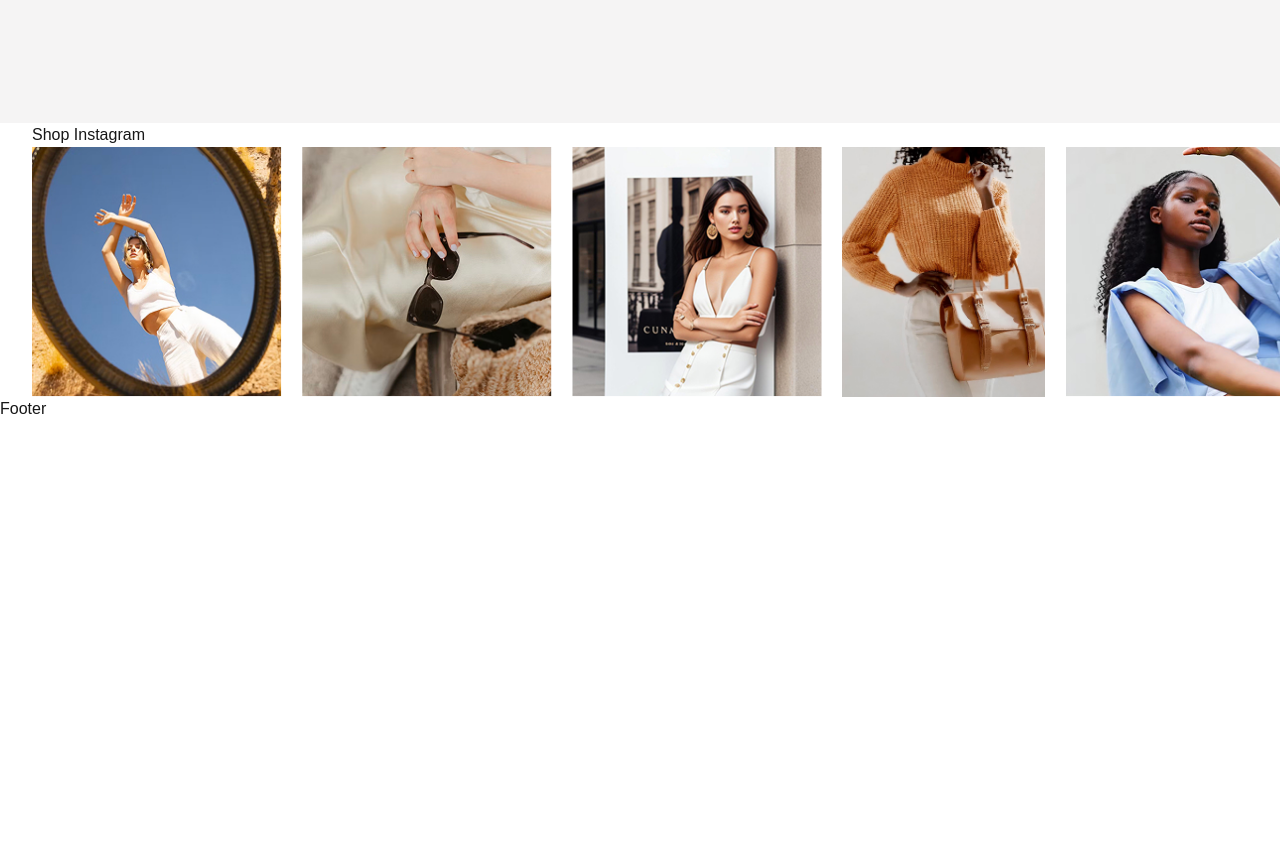
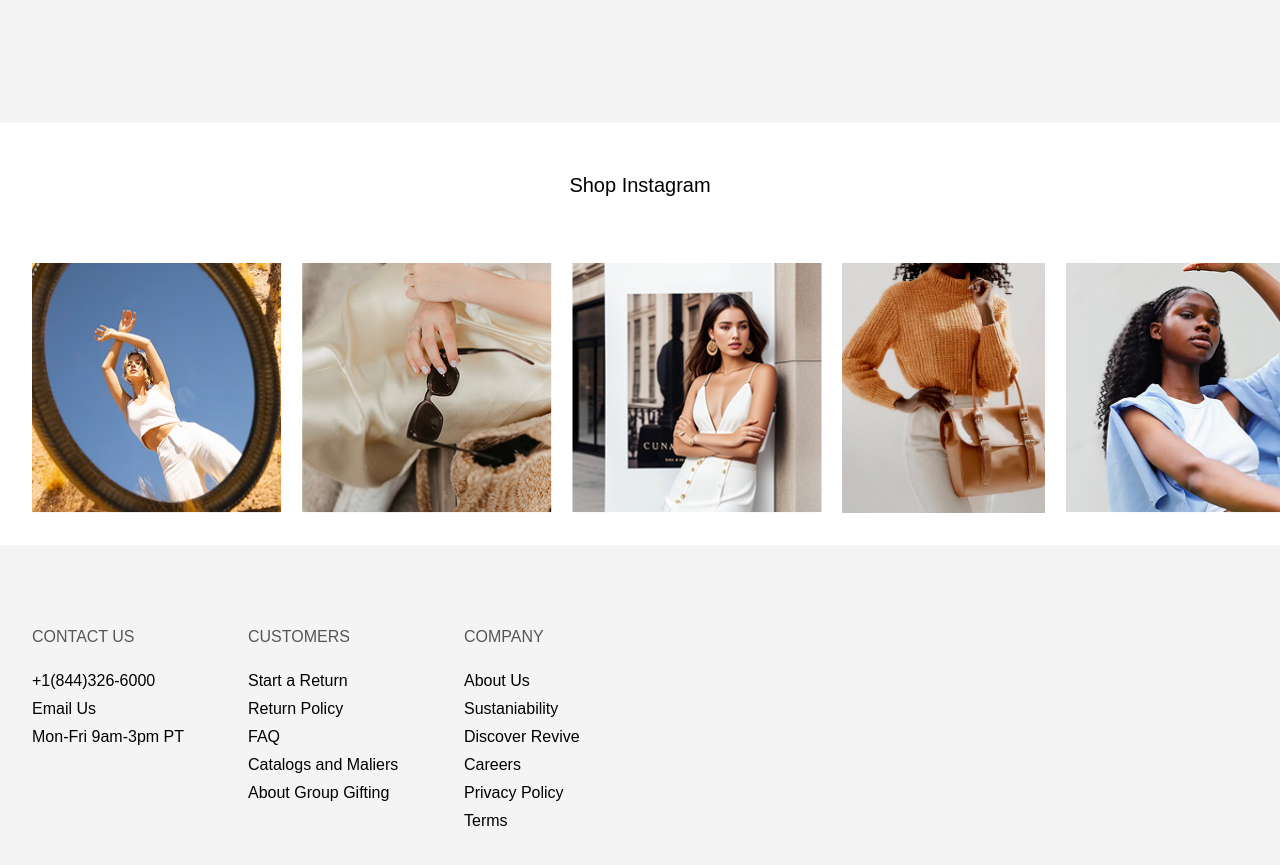
Before and after one commit to LutfullaSamigullayev/fashion, a Next.js app: page / in a window 1280 px wide. Shown: the part 3060-3925 px from the top of the page. Before the commit the page ends 3481 px from the top, so only its background shows below. Built offline with nearby package versions, Linux system fonts and the light colour scheme.

Commit message:
footer added

```diff
--- /dev/null
+++ b/src/components/footer/components/footerMenu.tsx
@@ -0,0 +1,17 @@
+import { FooterMenuType } from "@/types";
+import Link from "next/link";
+
+export const FooterMenu = ({title, data}: FooterMenuType) => {
+  return (
+    <div className="min-w-48 flex flex-col gap-y-5">
+      <h3 className="text-[#565656]">{title}</h3>
+      <ul>
+        {data.map(item => (
+            <li key={item.id} className="pb-1">
+                <Link href={item.link}>{item.title}</Link>
+            </li>
+        ))}
+      </ul>
+    </div>
+  );
+};
--- /dev/null
+++ b/src/components/footer/components/index.ts
@@ -0,0 +1 @@
+export { FooterMenu } from "./footerMenu"
--- a/src/components/footer/index.tsx
+++ b/src/components/footer/index.tsx
@@ -1,3 +1,20 @@
+import { footerItems } from "@/data";
+import { FooterMenu } from "./components";
+
 export const Footer = () => {
-  return <h1>Footer</h1>;
+  return (
+    <div className="bg-[#F5F4F4] text-black">
+      <div className="container_ flex justify-between">
+        <div className="w-[576px] flex gap-x-6 py-20">
+          {footerItems.map(item => (
+            <FooterMenu key={item.id} title={item.title} data={item.data} />
+          ))}
+
+        </div>
+        <div className="w-[490px]">
+
+        </div>
+      </div>
+    </div>
+  );
 };
--- a/src/components/instagram/index.tsx
+++ b/src/components/instagram/index.tsx
@@ -3,8 +3,8 @@
 
 export const Instagram = () => {
   return (
-    <div className="container_">
-      <h4>Shop Instagram</h4>
+    <div className="container_ flex flex-col gap-y-12 py-8">
+      <h4 className="p-4 text-xl text-center text-black">Shop Instagram</h4>
       <div className="h-[250px] flex gap-x-5">
         {instagramItems.map((item) => (
           <Image
--- a/src/data/index.ts
+++ b/src/data/index.ts
@@ -1,4 +1,11 @@
-import { CollectionItemsType, InstagramItemsType, MenuItemsType, NowWearItemsType } from "@/types";
+import {
+  CollectionItemsType,
+  FooterItemsType,
+  FooterMenuType,
+  InstagramItemsType,
+  MenuItemsType,
+  NowWearItemsType,
+} from "@/types";
 
 export const menuItems: MenuItemsType[] = [
   {
@@ -27,32 +34,32 @@
   {
     id: 1,
     imgUrl: "/collection/top_1.jpg",
-    title: "New Arrivals"
+    title: "New Arrivals",
   },
   {
     id: 2,
     imgUrl: "/collection/top_2.jpg",
-    title: "The Casual Edit"
+    title: "The Casual Edit",
   },
   {
     id: 3,
     imgUrl: "/collection/top_3.jpg",
-    title: "Best-Sellers"
+    title: "Best-Sellers",
   },
-]
+];
 
-export const collectionBottomItems: CollectionItemsType[] =[
+export const collectionBottomItems: CollectionItemsType[] = [
   {
     id: 1,
     imgUrl: "/collection/bottom_1.jpg",
-    title: "The Smart Chik"
+    title: "The Smart Chik",
   },
   {
     id: 2,
     imgUrl: "/collection/bottom_2.jpg",
-    title: "Ready To Go"
+    title: "Ready To Go",
   },
-]
+];
 
 export const nowWearItems: NowWearItemsType[] = [
   {
@@ -85,27 +92,118 @@
     title: "The Casual Edit Casua",
     price: 298,
   },
-]
+];
 
 export const instagramItems: InstagramItemsType[] = [
   {
     id: 1,
-    bgUrl: "/instagram/instagram_1.jpg"
+    bgUrl: "/instagram/instagram_1.jpg",
   },
   {
     id: 2,
-    bgUrl: "/instagram/instagram_2.jpg"
+    bgUrl: "/instagram/instagram_2.jpg",
   },
   {
     id: 3,
-    bgUrl: "/instagram/instagram_3.jpg"
+    bgUrl: "/instagram/instagram_3.jpg",
   },
   {
     id: 4,
-    bgUrl: "/instagram/instagram_4.jpg"
+    bgUrl: "/instagram/instagram_4.jpg",
   },
   {
     id: 5,
-    bgUrl: "/instagram/instagram_5.jpg"
+    bgUrl: "/instagram/instagram_5.jpg",
   },
-]
+];
+
+export const footerItems: FooterMenuType[] = [
+  {
+    id: 1,
+    title: "CONTACT US",
+    data: [
+      {
+        id: 1,
+        title: "+1(844)326-6000",
+        link: "#",
+      },
+      {
+        id: 2,
+        title: "Email Us",
+        link: "#",
+      },
+      {
+        id: 3,
+        title: "Mon-Fri 9am-3pm PT",
+        link: "#",
+      },
+    ],
+  },
+  {
+    id: 2,
+    title: "CUSTOMERS",
+    data: [
+      {
+        id: 1,
+        title: "Start a Return",
+        link: "#",
+      },
+      {
+        id: 2,
+        title: "Return Policy",
+        link: "#",
+      },
+      {
+        id: 3,
+        title: "FAQ",
+        link: "#",
+      },
+      {
+        id: 4,
+        title: "Catalogs and Maliers",
+        link: "#",
+      },
+      {
+        id: 5,
+        title: "About Group Gifting",
+        link: "#",
+      },
+    ],
+  },
+  {
+    id: 3,
+    title: "COMPANY",
+    data: [
+      {
+        id: 1,
+        title: "About Us",
+        link: "#",
+      },
+      {
+        id: 2,
+        title: "Sustaniability",
+        link: "#",
+      },
+      {
+        id: 3,
+        title: "Discover Revive",
+        link: "#",
+      },
+      {
+        id: 4,
+        title: "Careers",
+        link: "#",
+      },
+      {
+        id: 5,
+        title: "Privacy Policy",
+        link: "#",
+      },
+      {
+        id: 6,
+        title: "Terms",
+        link: "#",
+      },
+    ],
+  },
+];
```
Also changed, not shown: src/types/index.ts (+11 -0 lines).
